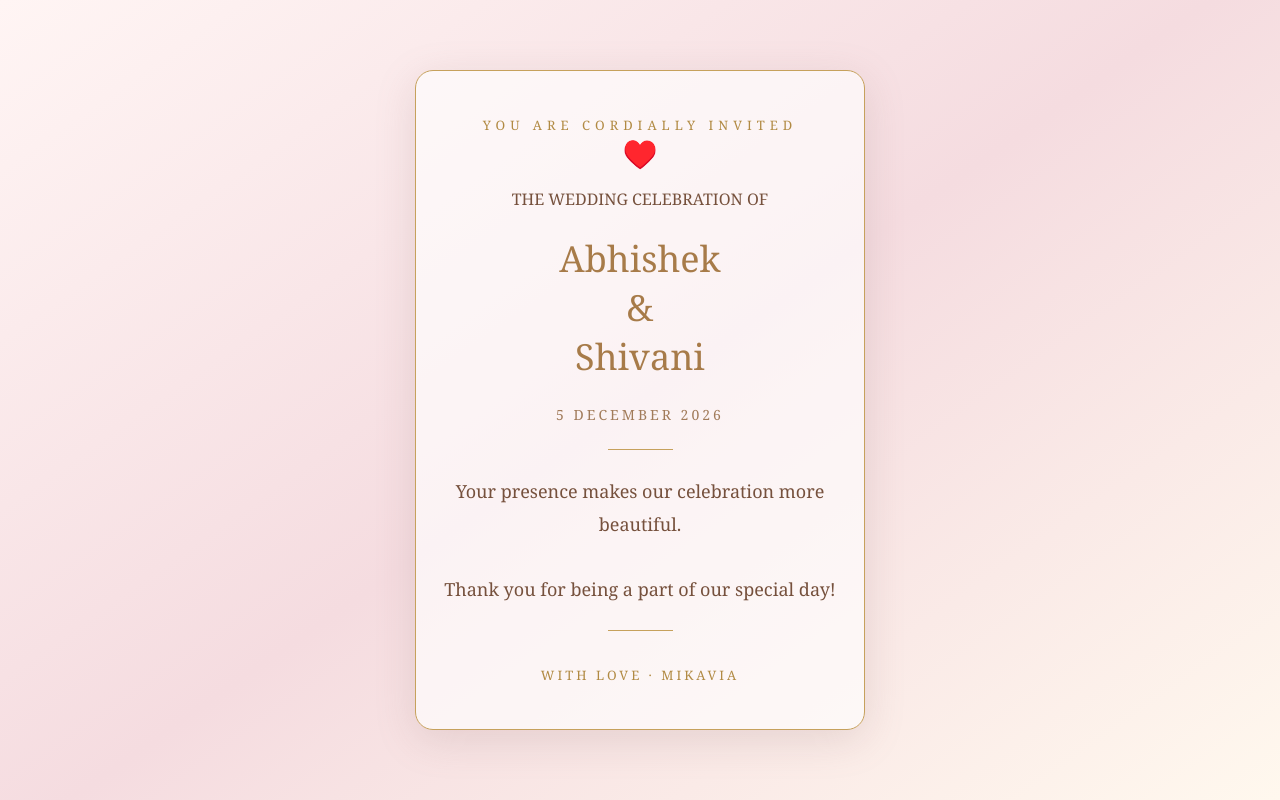
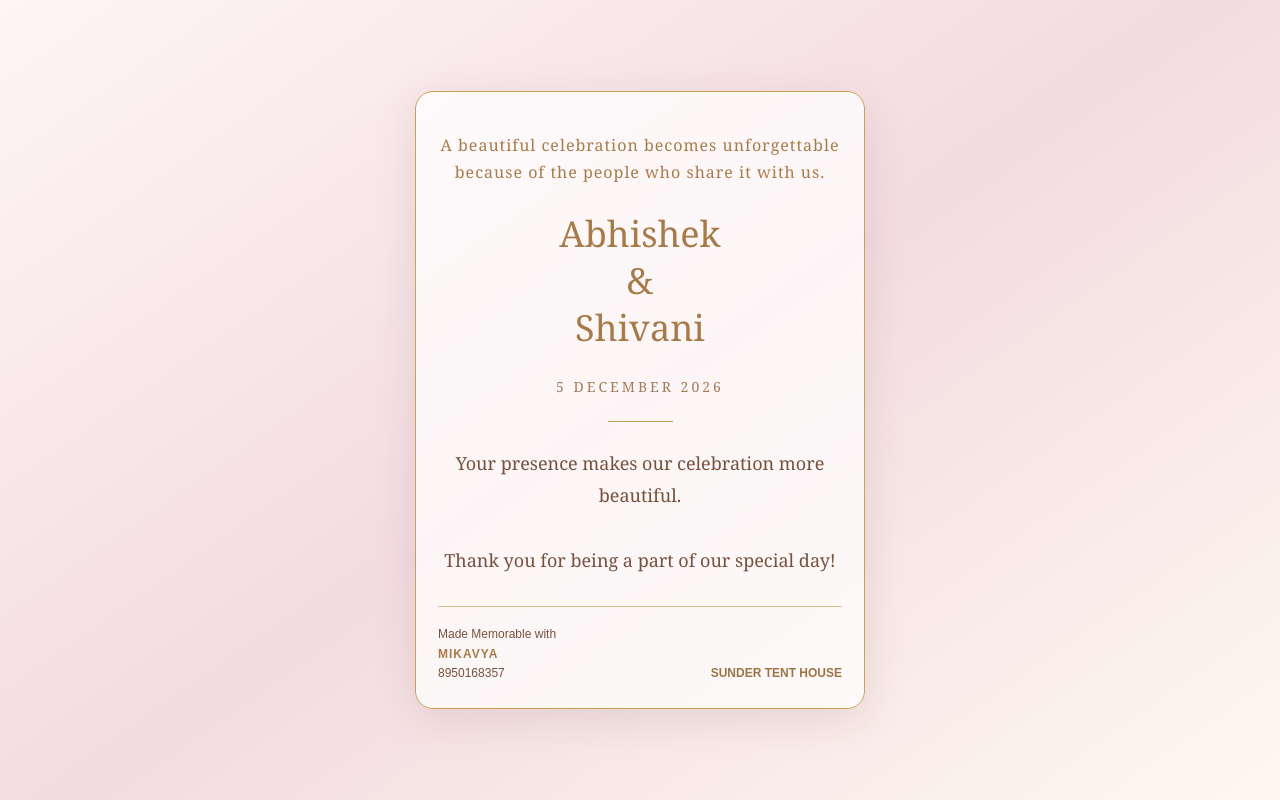
Before and after one commit to tarunvermacoolbuddy-cell/github.github.io, a plain HTML site: page index.html in a window 1280 px wide. Drawn offline with Linux system fonts and the light colour scheme.

Commit message:
Update index.html

```diff
--- a/index.html
+++ b/index.html
@@ -4,58 +4,152 @@
 <meta charset="UTF-8">
 <meta name="viewport" content="width=device-width, initial-scale=1.0">
 <title>Abhishek & Shivani | MIKAVYA</title>
+
 <style>
-*{box-sizing:border-box}
-body{
-margin:0;
-min-height:100vh;
-display:flex;
-align-items:center;
-justify-content:center;
-text-align:center;
-font-family:Georgia,serif;
-background:linear-gradient(145deg,#fff5f4,#f5dce0,#fff8ee);
-color:#76513d;
-padding:20px;
+* {
+  box-sizing: border-box;
 }
-.card{
-max-width:450px;
-width:100%;
-padding:45px 25px;
-border:1px solid #c6a15c;
-border-radius:18px;
-background:rgba(255,255,255,.65);
-box-shadow:0 10px 40px #9d777733;
-animation:appear 2s ease;
+
+body {
+  margin: 0;
+  min-height: 100vh;
+  padding: 25px 15px;
+  display: flex;
+  justify-content: center;
+  align-items: center;
+  font-family: Georgia, serif;
+  background: linear-gradient(145deg, #fff5f4, #f3dce1, #fff8ee);
+  color: #76513d;
 }
-@keyframes appear{
-from{opacity:0;transform:translateY(20px)}
-to{opacity:1;transform:translateY(0)}
+
+.card {
+  width: 100%;
+  max-width: 450px;
+  padding: 40px 22px 25px;
+  text-align: center;
+  border: 1px solid #c6a15c;
+  border-radius: 18px;
+  background: rgba(255,255,255,0.72);
+  box-shadow: 0 10px 40px #9d777733;
+  animation: appear 1.5s ease both;
 }
-.top{color:#b18a43;letter-spacing:5px;font-size:13px}
-h1{font-size:36px;color:#a77b49;font-weight:normal}
-.heart{color:#c98291;font-size:28px}
-.date{letter-spacing:3px;font-size:14px;color:#a17b5a}
-.line{width:65px;border-top:1px solid #c6a15c;margin:25px auto}
-.message{font-size:18px;line-height:1.8}
-.footer{margin-top:35px;color:#b18a43;letter-spacing:3px;font-size:13px}
+
+@keyframes appear {
+  from {
+    opacity: 0;
+    transform: translateY(-35px);
+  }
+  to {
+    opacity: 1;
+    transform: translateY(0);
+  }
+}
+
+.quote {
+  color: #a77b49;
+  font-size: 16px;
+  line-height: 1.7;
+  letter-spacing: 1px;
+}
+
+h1 {
+  font-size: 36px;
+  font-weight: normal;
+  line-height: 1.3;
+  color: #a77b49;
+  margin: 25px 0;
+}
+
+.date {
+  color: #a17b5a;
+  font-size: 14px;
+  letter-spacing: 3px;
+}
+
+.line {
+  width: 65px;
+  border-top: 1px solid #c6a15c;
+  margin: 25px auto;
+}
+
+.message {
+  font-size: 18px;
+  line-height: 1.8;
+}
+
+.footer {
+  display: flex;
+  justify-content: space-between;
+  align-items: flex-end;
+  text-align: left;
+  gap: 12px;
+  border-top: 1px solid #d9bd8b;
+  padding-top: 18px;
+  margin-top: 30px;
+  font-family: Arial, sans-serif;
+  font-size: 12px;
+  line-height: 1.6;
+}
+
+.left {
+  flex: 1;
+}
+
+.right {
+  flex: 1;
+  text-align: right;
+  font-weight: bold;
+  color: #9c7445;
+}
+
+.brand {
+  color: #a77b49;
+  font-weight: bold;
+  letter-spacing: 1px;
+}
 </style>
 </head>
+
 <body>
+
 <div class="card">
-<div class="top">YOU ARE CORDIALLY INVITED</div>
-<div class="heart">♥️</div>
-<p>THE WEDDING CELEBRATION OF</p>
-<h1>Abhishek<br>&<br>Shivani</h1>
-<div class="date">5 DECEMBER 2026</div>
+
+  <div class="quote">
+    A beautiful celebration becomes unforgettable
+    because of the people who share it with us.
+  </div>
+
+  <h1>
+    Abhishek<br>&<br>Shivani
+  </h1>
+
+  <div class="date">
+    5 DECEMBER 2026
+  </div>
+
   <div class="line"></div>
+
   <p class="message">
     Your presence makes our celebration more beautiful.
     <br><br>
     Thank you for being a part of our special day!
   </p>
-<div class="line"></div>
-<div class="footer">WITH LOVE · MIKAVIA</div>
+
+  <div class="footer">
+
+    <div class="left">
+      Made Memorable with
+      <div class="brand">MIKAVYA</div>
+      8950168357
     </div>
+
+    <div class="right">
+      SUNDER TENT HOUSE
+    </div>
+
+  </div>
+
+</div>
+
 </body>
-</html>
+</html
```
Lines whose indentation alone changed are shown as unchanged.
